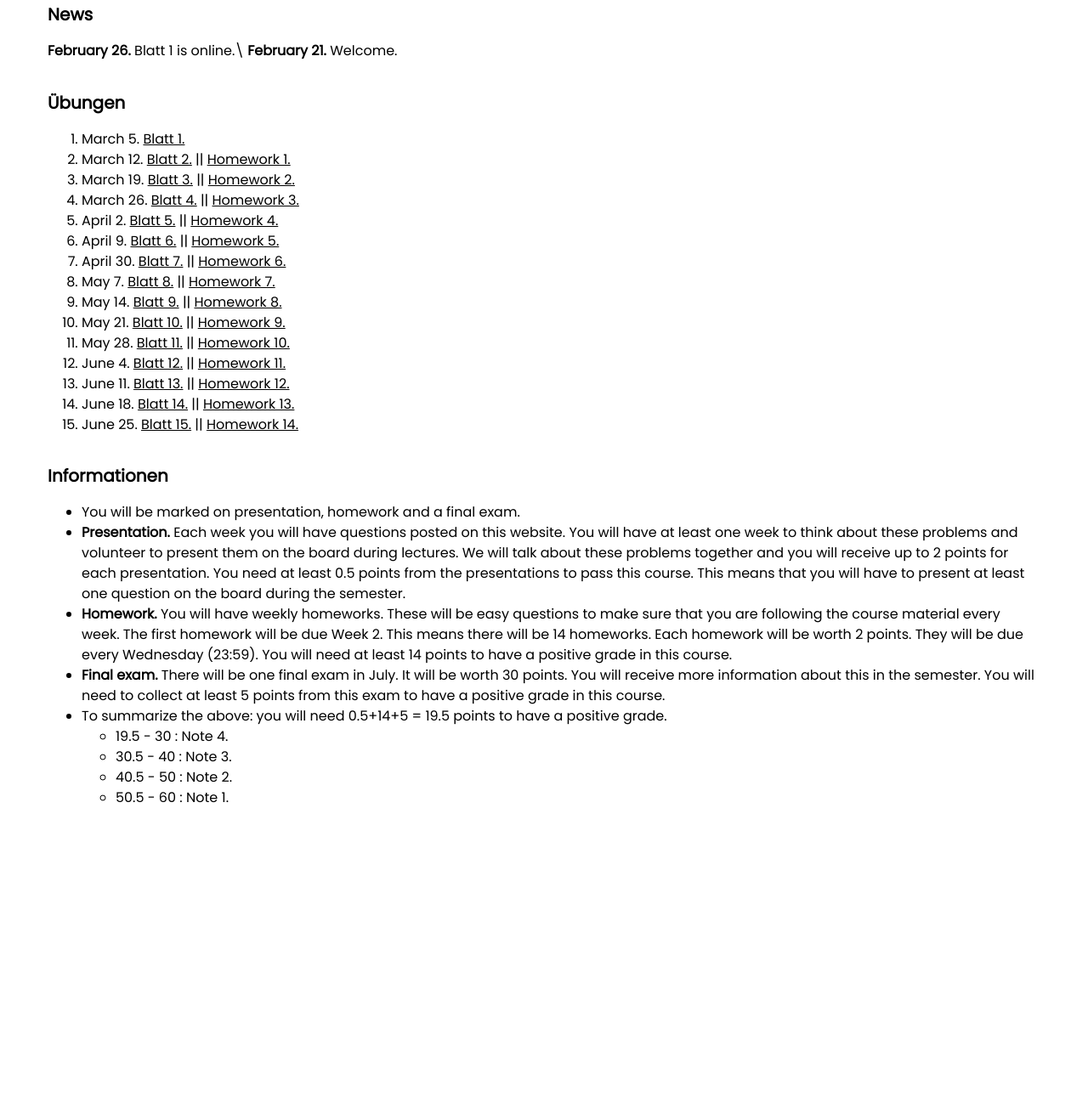
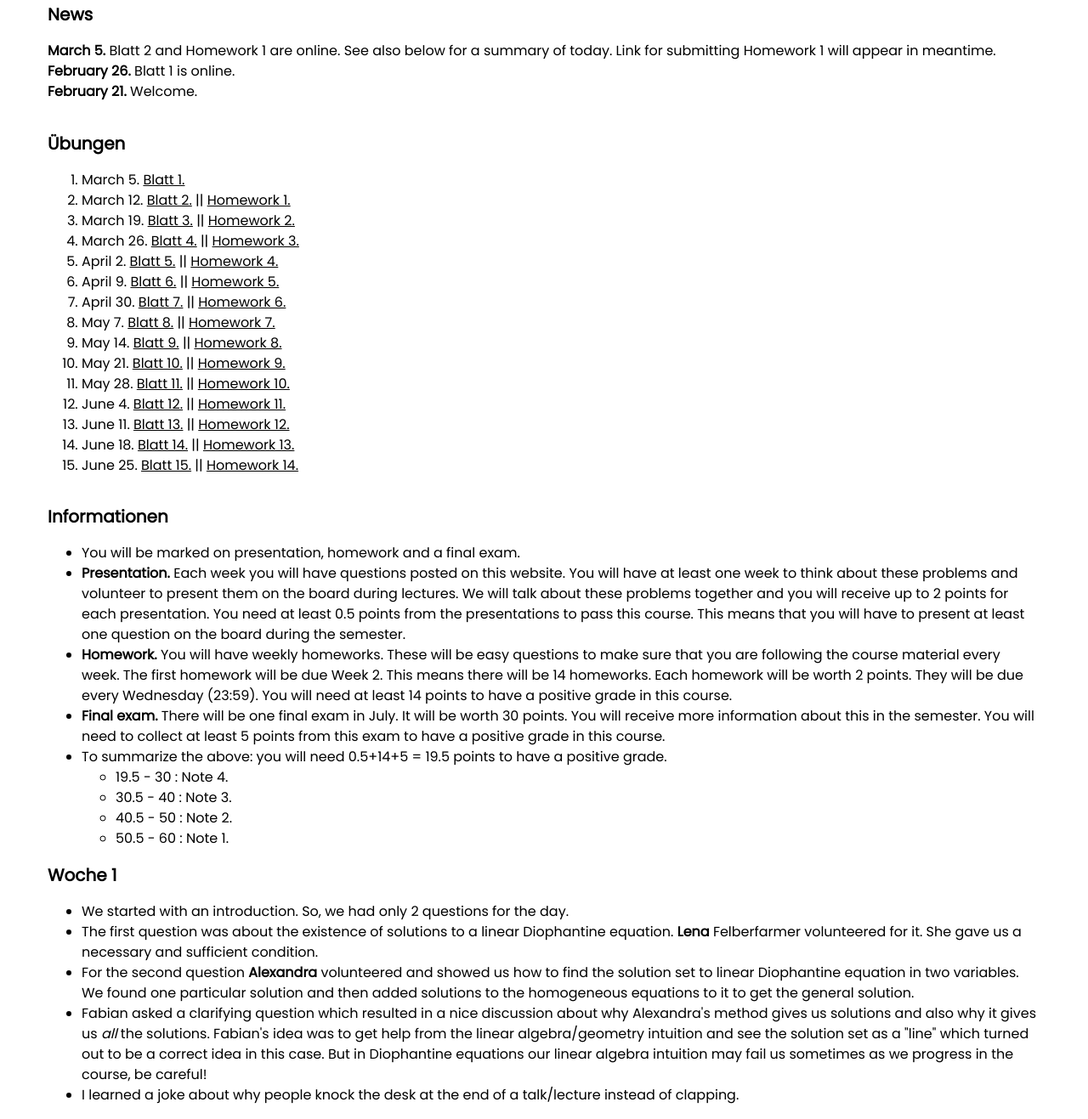
Before and after one commit to ozguresentepe/ozguresentepe.github.io, a plain HTML site: page ozgur/select/index.html in a window 1280 px wide. Shown: the part 345-1662 px from the top of the page at 85% size. Before the commit the page ends 1312 px from the top, so only its background shows below. Drawn offline with nearby package versions, Linux system fonts and the light colour scheme.

Commit message:
Blatt 2, HW1, Summary of Week 1. For selected topics.

```diff
--- a/ozgur/select/index.html
+++ b/ozgur/select/index.html
@@ -59,7 +59,8 @@ body {font-size:16px;}
   <div class="w3-container" id="about" style="margin-top:7px">
     <h4><b>News</b></h4>
     <p>
-      <b>February 26.</b> Blatt 1 is online.\\
+      <b>March 5.</b> Blatt 2 and Homework 1 are online. See also below for a summary of today. Link for submitting Homework 1 will appear in meantime.<br>
+      <b>February 26.</b> Blatt 1 is online. <br>
       <b>February 21.</b> Welcome.
     </p>
   </div>
@@ -121,7 +122,21 @@ body {font-size:16px;}
 
       </ul>
     </p>
+
+    <h4><b>Woche 1</b></h4>
+
+    <ul>
+      <li>We started with an introduction. So, we had only 2 questions for the day.</li>
+      <li>The first question was about the existence of solutions to a linear Diophantine equation. <b>Lena</b> Felberfarmer volunteered for it. She gave us a necessary and sufficient condition.</li>
+      <li>For the second question <b>Alexandra </b> volunteered and showed us how to find the solution set to linear Diophantine equation in two variables. We found one particular solution and then added solutions to the homogeneous equations to it to get the general solution.</li>
+      <li>Fabian asked a clarifying question which resulted in a nice discussion about why Alexandra's method gives us solutions and also why it gives us <i>all</i> the solutions. Fabian's idea was to get help from the linear algebra/geometry intuition and see the solution set as a "line" which turned out to be a correct idea in this case. But in Diophantine equations our linear algebra intuition may fail us sometimes as we progress in the course, be careful!</li>
+      <li>I learned a joke about why people knock the desk at the end of a talk/lecture instead of clapping.</li>
+    </ul>
+
   </div>
+
+  <!-- Weely summary-->
+
 
 
 
```
Also changed, not shown: 2 other files.
